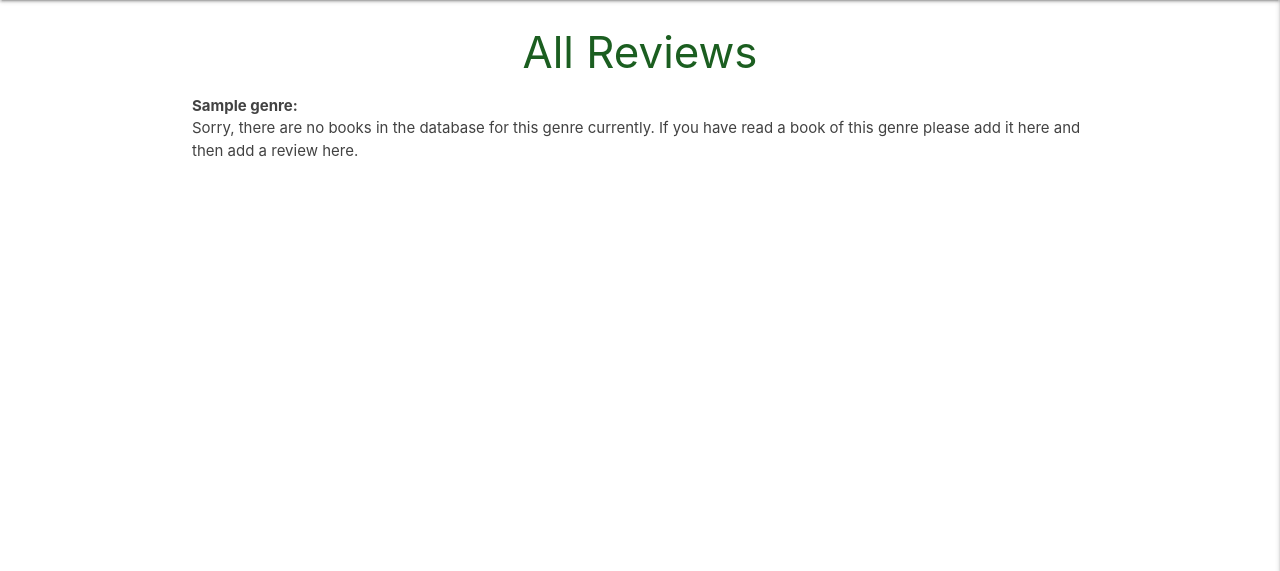
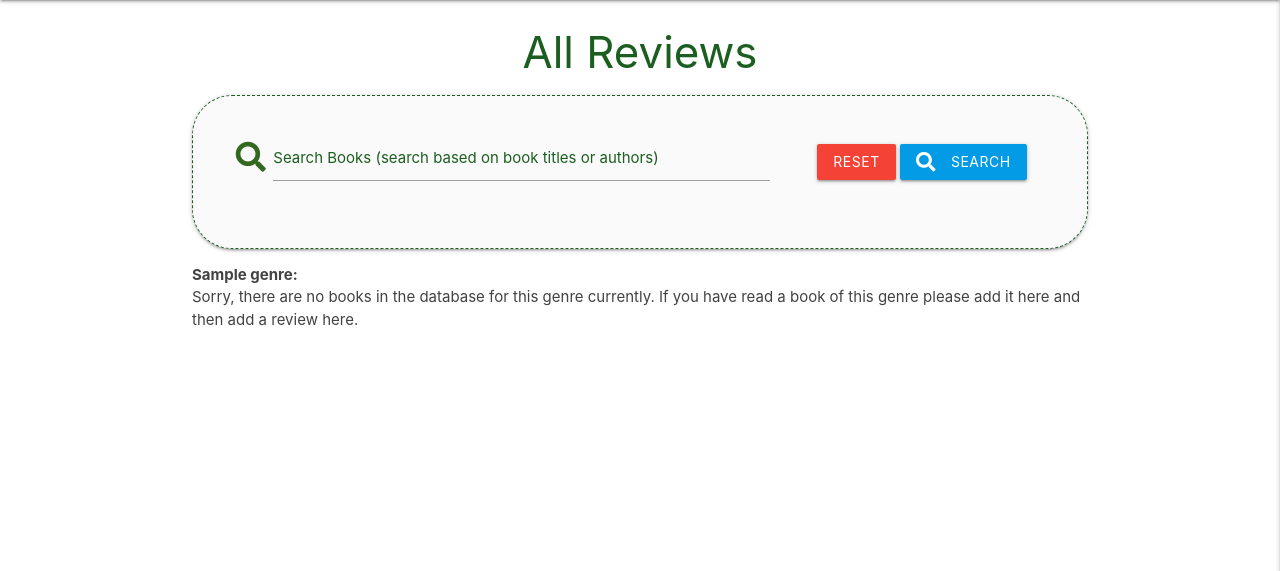
Before and after one commit to mayasharma2110/Bookworm, a Flask app: page / in a window 1280 px wide. Shown: the part 69-640 px from the top of the page. Run offline with Flask 2, Linux system fonts and the light colour scheme; a database or web service that is not in the repository returns one stand-in record (values such as "Sample title"); some libraries are stand-ins or nearby versions.

Commit message:
Add search functionality

```diff
--- a/app.py
+++ b/app.py
@@ -35,7 +35,19 @@ def get_reviews():
                            genres=genres, users=users)
 
 
-@app.route("/register", methods=["GET","POST"])
+@app.route("/search", methods=["GET", "POST"])
+def search():
+    query = request.form.get("query")
+    books = list(mongo.db.books.find({"$text": {"$search": query}}))
+    reviews = list(mongo.db.reviews.find())
+    genres = list(mongo.db.genres.find())
+    users = list(mongo.db.users.find())
+    return render_template("reviews.html", reviews=reviews, books=books,
+                           genres=genres, users=users)
+
+
+
+@app.route("/register", methods=["GET", "POST"])
 def register():
     # POST method functionality
     if request.method == "POST":
--- a/templates/reviews.html
+++ b/templates/reviews.html
@@ -3,6 +3,25 @@
 
 <h3 class="center-align">All Reviews</h3>
 
+    <div class="row card-panel grey lighten-5">
+        <form action="{{ url_for('search') }}" method="post" class="col s12">
+            <div class="row valign-wrapper center-align">
+                <div class="input-field col s12 m8">
+                    <i class="fas fa-search prefix light-green-text text-darken-4"></i>
+                    <input type="text" name="query" id="query" minlength="3" class="validate" required>
+                    <label for="query">Search Books (search based on book titles or authors)</label>
+                </div>
+                <div class="col s12 m4">
+                    <a href="{{ url_for('get_reviews') }}" class="red btn text-shadow">Reset</a>
+                    <button type="submit" class="light-blue darken-1 btn text-shadow">
+                        <i class="fas fa-search left"></i> Search
+                    </button>
+                </div>
+            </div>
+        </form>
+    </div>
+
+    {% if books|length > 0 %}
     <!-- show all genres -->
         {% for genre in genres %}
         <b>{{ genre.genre_name }}: </b> <br>
@@ -14,7 +33,6 @@
                         <b>{{ book.book_title }}</b> <br>
                         {{ book.author }} <br>
                         {{ book.genre_name }} <br>
-                    {{ book.url }} <br>
                         derive and show average review <br>
                 </div>
                 <div class="collapsible-body">
@@ -66,4 +84,10 @@
 
         {% endfor %}
 
+    {% else %}
+
+        <h3 class="red-text text-darken-4 center-align">No Results Found</h3>
+
+    {% endif %}
+
 {% endblock %}
```
Lines whose indentation alone changed are shown as unchanged.
